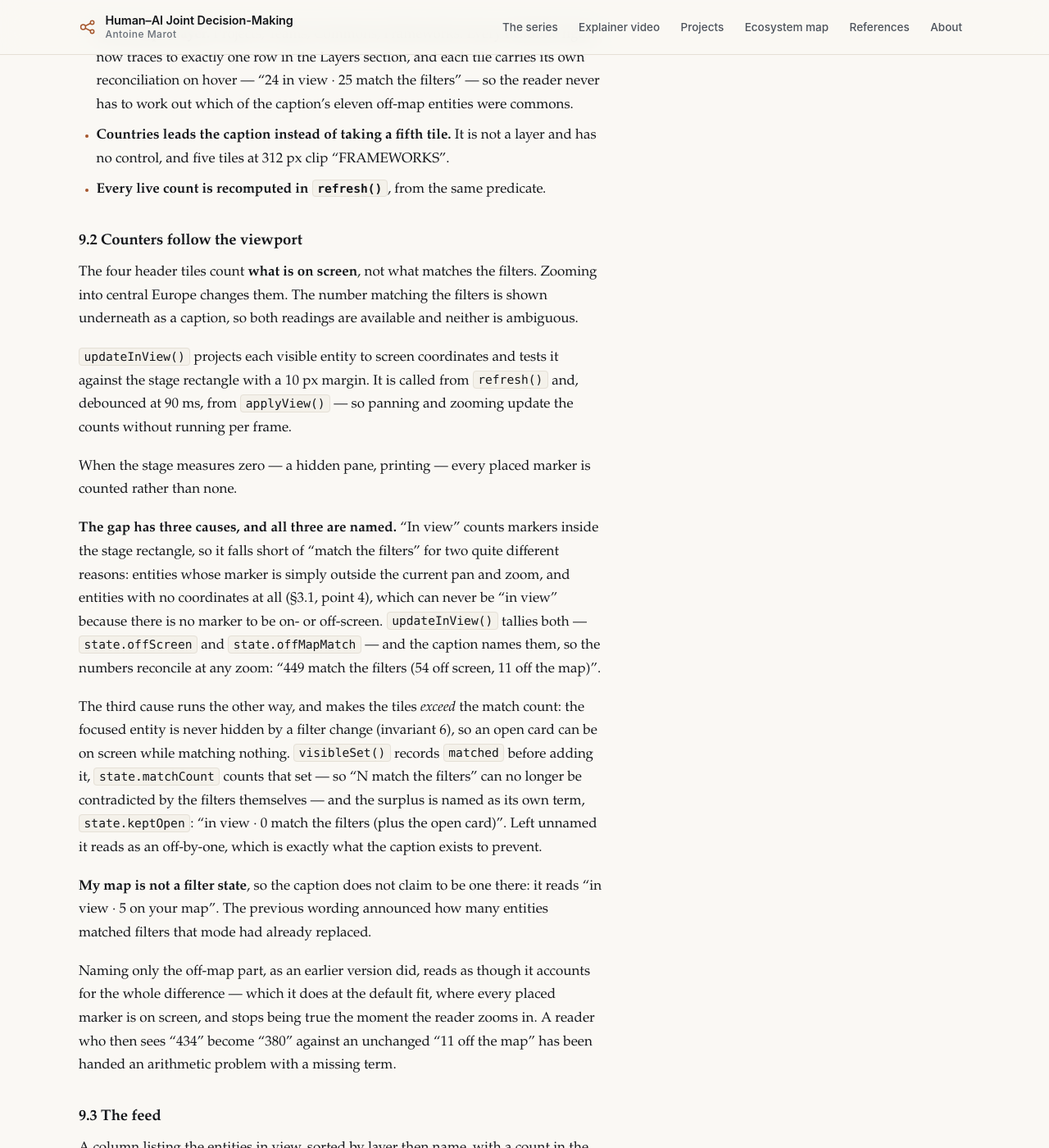
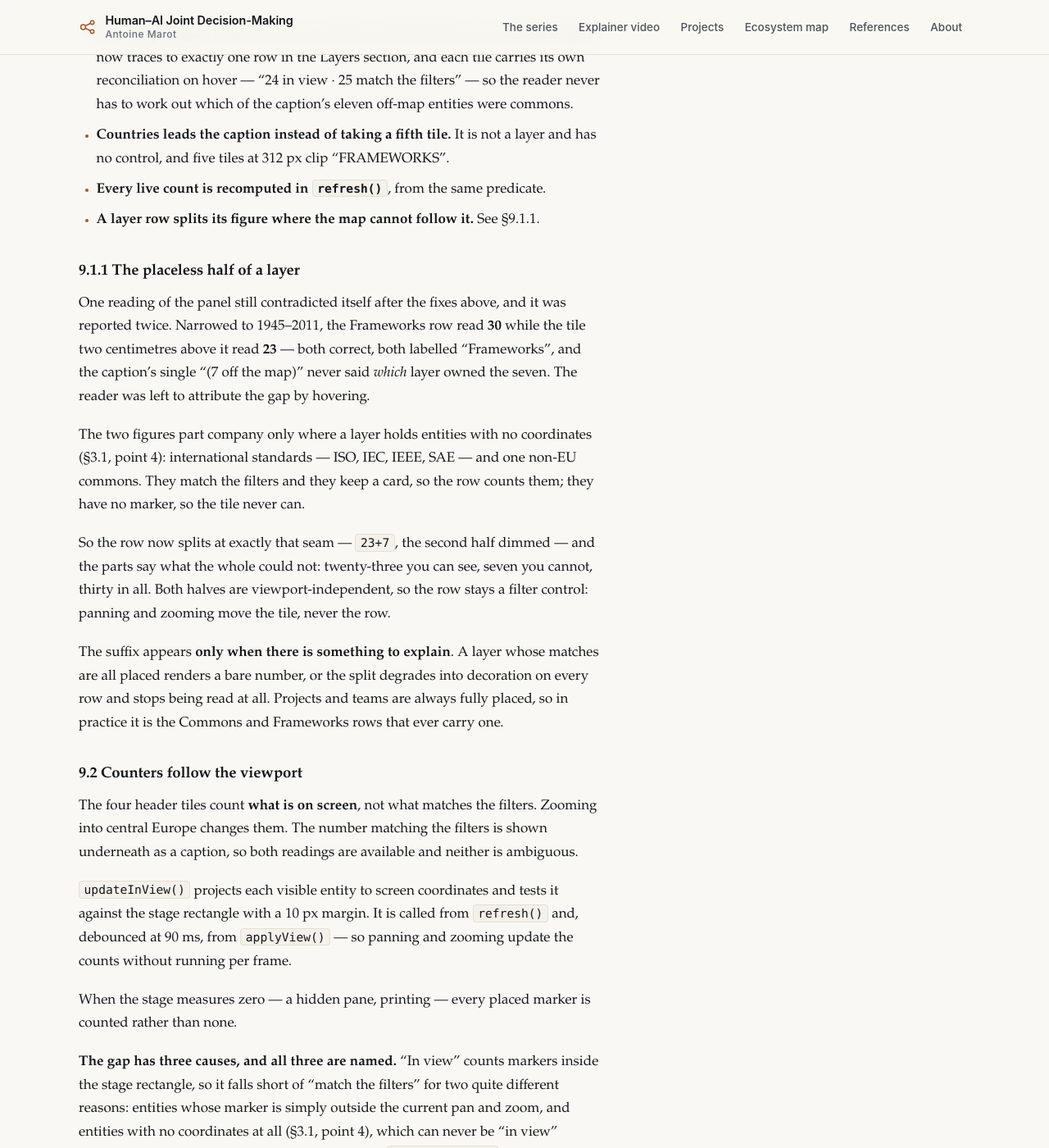
Before and after one commit to marota/human-ai-collaboration, a Jekyll site: the page built from docs/map-interface-spec.md, in a window 1280 px wide and 1400 px high, scrolled down 13599 px. Shown: the whole window at 82% size. Built offline with Jekyll 4.4.1, drawn with Linux system fonts in a browser that asks for light colours; our own code applies the rules of GitHub Pages for plain Markdown files; some of the changed text lies outside the part shown.

Commit message:
Split a layer row's figure where the map cannot follow it
Narrowed to 1945–2011 the Frameworks row read 30 while the tile two centimetres
above it read 23. Both were right — the row counts what matches the filters, the
tile counts what is on screen — and the caption's "(7 off the map)" accounted
for the difference exactly. But it never said which layer owned the seven, so
the only way to attribute the gap was to hover the tile. Reported twice, which
is twice more than a number should need explaining.

The two readings can only part company where a layer holds entities with no
coordinates (§3.1 point 4): the international standards — ISO, IEC, IEEE, SAE —
and one non-EU commons. They match the filters and keep a card, so the row
counts them; they have no marker, so the tile never can.

The row now splits at that seam: 23+7, the second half dimmed, with the title
spelling it out in both languages. Twenty-three you can see, seven you cannot,
thirty in all. Both halves are viewport-independent, so the row stays a filter
control — panning moves the tile, never the row — and the suffix appears only
where there is something to explain, or it would become decoration on every row
and stop being read.

Spec: §9.1.1 and a fifteenth invariant. Tests: two new ones in counters.spec.js,
both derived from the payload and both verified to fail against a page with the
split reverted. Six existing tests updated for the new rendering, including
invariant 13's closed-list collector, which skipped the two split rows because
they are no longer leaf nodes, and invariant 9's innerHTML census.

811 browser tests and 383 Python tests, green.

Co-Authored-By: Claude Opus 5 <noreply@anthropic.com>

```diff
--- a/docs/map-interface-spec.md
+++ b/docs/map-interface-spec.md
@@ -483,6 +483,31 @@ The fixes are structural rather than cosmetic:
 - **Countries leads the caption instead of taking a fifth tile.** It is not a
   layer and has no control, and five tiles at 312 px clip "FRAMEWORKS".
 - **Every live count is recomputed in `refresh()`**, from the same predicate.
+- **A layer row splits its figure where the map cannot follow it.** See §9.1.1.
+
+### 9.1.1 The placeless half of a layer
+
+One reading of the panel still contradicted itself after the fixes above, and it
+was reported twice. Narrowed to 1945–2011, the Frameworks row read **30** while
+the tile two centimetres above it read **23** — both correct, both labelled
+"Frameworks", and the caption's single "(7 off the map)" never said *which*
+layer owned the seven. The reader was left to attribute the gap by hovering.
+
+The two figures part company only where a layer holds entities with no
+coordinates (§3.1, point 4): international standards — ISO, IEC, IEEE, SAE — and
+one non-EU commons. They match the filters and they keep a card, so the row
+counts them; they have no marker, so the tile never can.
+
+So the row now splits at exactly that seam — `23+7`, the second half dimmed —
+and the parts say what the whole could not: twenty-three you can see, seven you
+cannot, thirty in all. Both halves are viewport-independent, so the row stays a
+filter control: panning and zooming move the tile, never the row.
+
+The suffix appears **only when there is something to explain**. A layer whose
+matches are all placed renders a bare number, or the split degrades into
+decoration on every row and stops being read at all. Projects and teams are
+always fully placed, so in practice it is the Commons and Frameworks rows that
+ever carry one.
 
 ### 9.2 Counters follow the viewport
 
@@ -830,6 +855,10 @@ A change that breaks one of these is a regression even if nothing throws.
 14. **Every headline figure traces to one control.** A tile that aggregates two
     layers has no row a reader can check it against, which is how "Commons 25"
     and "Resources 24" came to sit two centimetres apart (§9.1).
+15. **Where a layer row and its tile must differ, the row says why.** The two
+    read different quantities, and they diverge by exactly the layer's placeless
+    entities. That difference is shown in the row itself rather than left to a
+    caption that names a total without attributing it (§9.1.1).
 
 ---
 
```
Also changed, not shown: assets/map/eu-hai-map.html (+21 -3 lines), tests/interface/_map.js (+22 -8 lines), tests/interface/counters.spec.js (+89 -6 lines), tests/interface/filters.spec.js (+26 -4 lines), tests/interface/i18n.spec.js (+28 -5 lines), tests/interface/integrity.spec.js (+1 -1 lines).
